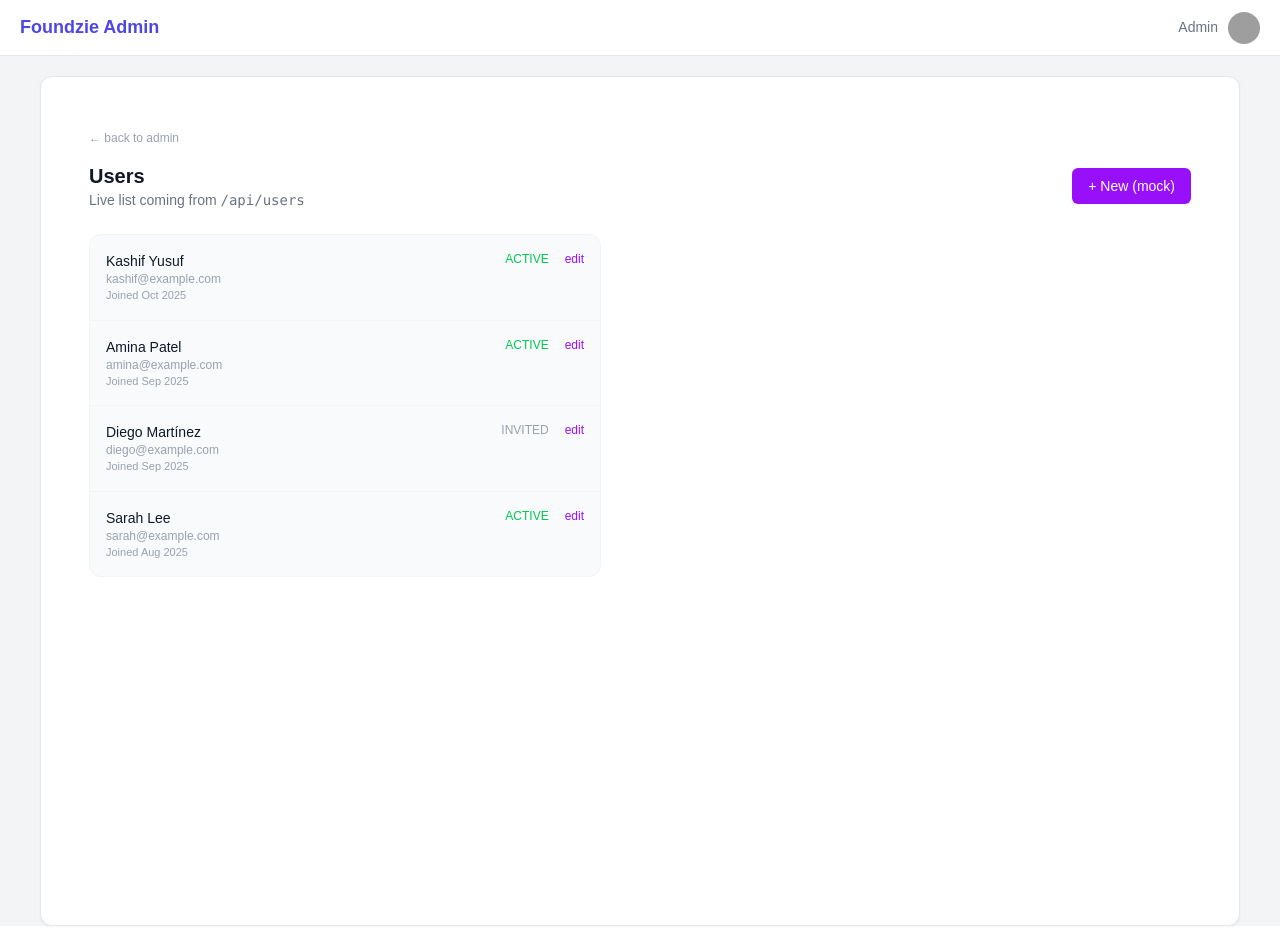
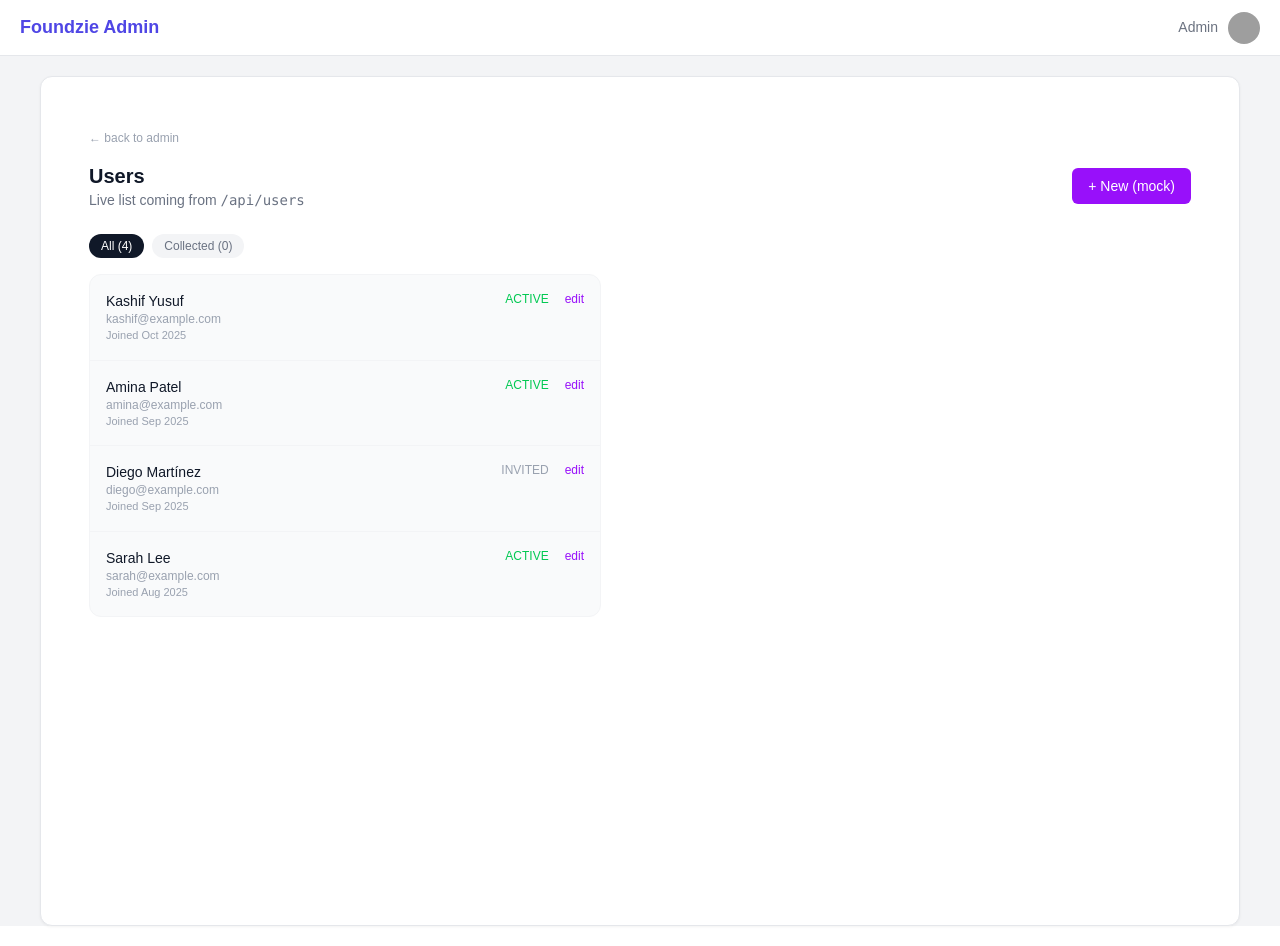
Before and after one commit to Foundzie/foundzie-v2, a Next.js app: page /admin/users in a window 1280 px wide. Built offline with nearby package versions, Linux system fonts and the light colour scheme; grey boxes are pictures that could not be loaded.

Commit message:
Add collected filter to admin users page

```diff
--- a/src/app/admin/users/page.tsx
+++ b/src/app/admin/users/page.tsx
@@ -11,13 +11,14 @@ type AdminUser = {
   role: string;
   status: string;
   joined: string;
-  interest?: string; // NEW – may come from /api/users/collect
-  source?: string;   // NEW – mobile-home etc.
+  interest?: string; // may come from /api/users/collect
+  source?: string; // mobile-home etc.
 };
 
 export default function AdminUsersPage() {
   const [items, setItems] = useState<AdminUser[]>([]);
   const [loading, setLoading] = useState(true);
+  const [filter, setFilter] = useState<"all" | "collected">("all");
 
   useEffect(() => {
     async function load() {
@@ -33,6 +34,17 @@ export default function AdminUsersPage() {
     }
     load();
   }, []);
+
+  // pick what to show based on filter
+  const shown =
+    filter === "all"
+      ? items
+      : items.filter(
+          (u) =>
+            u.status === "collected" ||
+            typeof u.source === "string" ||
+            typeof u.interest === "string"
+        );
 
   return (
     <main className="min-h-screen bg-white px-6 py-6">
@@ -56,16 +68,49 @@ export default function AdminUsersPage() {
         </Link>
       </header>
 
+      {/* filter bar */}
+      <div className="flex gap-2 mb-4">
+        <button
+          onClick={() => setFilter("all")}
+          className={`text-xs px-3 py-1 rounded-full ${
+            filter === "all"
+              ? "bg-gray-900 text-white"
+              : "bg-gray-100 text-gray-500"
+          }`}
+        >
+          All ({items.length})
+        </button>
+        <button
+          onClick={() => setFilter("collected")}
+          className={`text-xs px-3 py-1 rounded-full ${
+            filter === "collected"
+              ? "bg-gray-900 text-white"
+              : "bg-gray-100 text-gray-500"
+          }`}
+        >
+          Collected (
+          {
+            items.filter(
+              (u) =>
+                u.status === "collected" ||
+                typeof u.source === "string" ||
+                typeof u.interest === "string"
+            ).length
+          }
+          )
+        </button>
+      </div>
+
       <div className="bg-gray-50 border border-gray-100 rounded-xl divide-y divide-gray-100 max-w-lg">
         {loading && (
           <p className="px-4 py-6 text-sm text-gray-400">Loading users...</p>
         )}
 
-        {!loading && items.length === 0 && (
+        {!loading && shown.length === 0 && (
           <p className="px-4 py-6 text-sm text-gray-400">No users yet.</p>
         )}
 
-        {items.map((u) => (
+        {shown.map((u) => (
           <div
             key={u.id}
             className="flex items-start justify-between px-4 py-4 gap-4"
@@ -78,13 +123,13 @@ export default function AdminUsersPage() {
               {/* show interest if present */}
               {u.interest ? (
                 <p className="text-[11px] text-pink-500 mt-1">
-                  Interest: {u.interest}
+                  interest: {u.interest}
                 </p>
               ) : null}
 
               {/* show source if present */}
               {u.source ? (
-                <p className="text-[10px] text-gray-300">
+                <p className="text-[11px] text-gray-300">
                   source: {u.source}
                 </p>
               ) : null}
@@ -102,6 +147,7 @@ export default function AdminUsersPage() {
               >
                 {u.status.toUpperCase()}
               </span>
+
               <Link
                 href={`/admin/users/${u.id}`}
                 className="text-xs text-purple-600 hover:underline"
```
